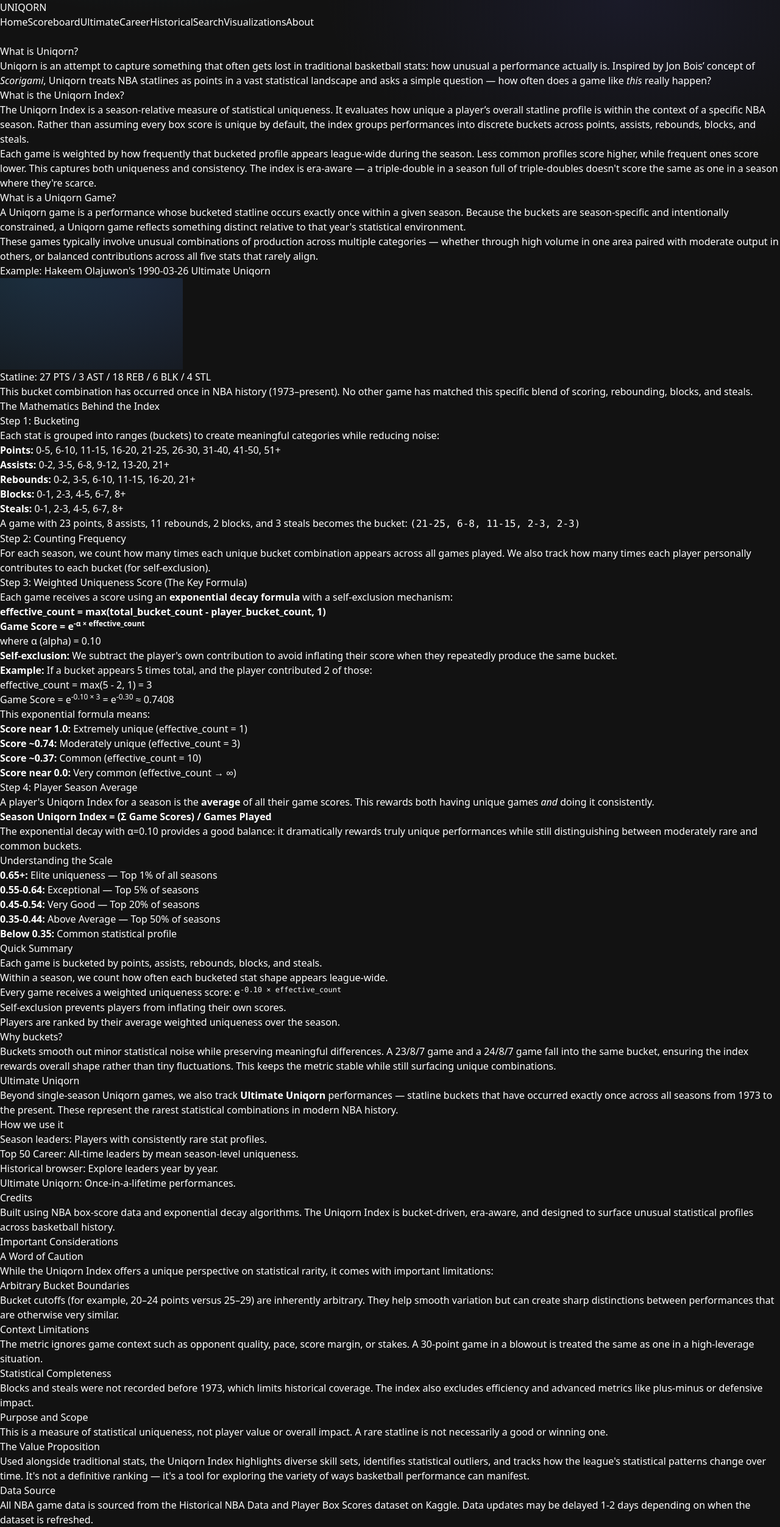
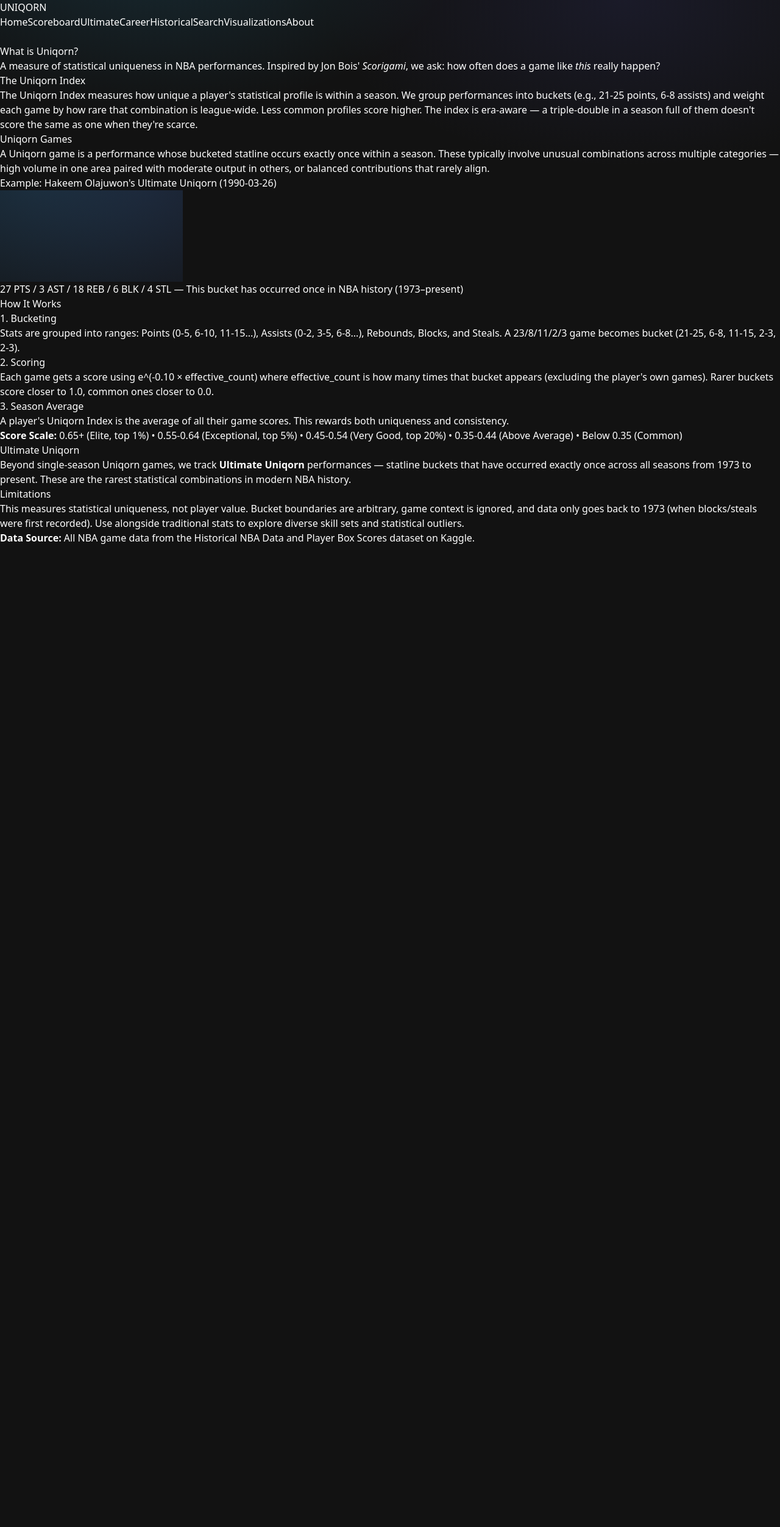
Before and after one commit to dpg326/uniqorn, a Next.js app in the folder uniqorn-frontend/: page /about in a window 1280 px wide. Shown: the whole page at 61% size. After the commit the page ends 894 px from the top, so only its background shows below. Built offline with nearby package versions, Linux system fonts and the light colour scheme.

Commit message:
Redesign About page - cleaner layout, simplified content, single consistent styling

```diff
--- a/uniqorn-frontend/src/app/about/page.tsx
+++ b/uniqorn-frontend/src/app/about/page.tsx
@@ -1,193 +1,102 @@
-import Image from 'next/image';
-
 export default function Page() {
   return (
-    <div className="prose prose-invert prose-sky max-w-none rounded-xl border border-sky-500/30 bg-zinc-950/40 p-6 shadow-[0_0_0_1px_rgba(56,189,248,0.08)]">
-      <h1 className="text-sky-100">What is Uniqorn?</h1>
+    <div className="max-w-4xl mx-auto space-y-8">
+      {/* Hero */}
+      <div className="text-center space-y-4">
+        <h1 className="text-3xl md:text-4xl font-bold text-sky-100">What is Uniqorn?</h1>
+        <p className="text-lg text-zinc-300 max-w-2xl mx-auto">
+          A measure of statistical uniqueness in NBA performances. Inspired by Jon Bois' <em>Scorigami</em>, we ask: how often does a game like <em>this</em> really happen?
+        </p>
+      </div>
 
-      <p>
-        Uniqorn is an attempt to capture something that often gets lost in traditional basketball stats: how unusual a performance actually is. Inspired by Jon Bois’ concept of <em>Scorigami</em>, Uniqorn treats NBA statlines as points in a vast statistical landscape and asks a simple question — how often does a game like <em>this</em> really happen?
+      {/* Main Content Card */}
+      <div className="rounded-xl border border-sky-400/20 bg-zinc-900/60 backdrop-blur-sm p-6 md:p-8 space-y-8">
+
+        {/* The Index */}
+        <section className="space-y-3">
+          <h2 className="text-2xl font-semibold text-sky-200">The Uniqorn Index</h2>
+          <p className="text-zinc-300 leading-relaxed">
+            The Uniqorn Index measures how unique a player's statistical profile is within a season. We group performances into buckets (e.g., 21-25 points, 6-8 assists) and weight each game by how rare that combination is league-wide. Less common profiles score higher. The index is era-aware — a triple-double in a season full of them doesn't score the same as one when they're scarce.
           </p>
+        </section>
 
-      <h2 className="text-sky-200">What is the Uniqorn Index?</h2>
-      <p>
-        The Uniqorn Index is a season-relative measure of statistical uniqueness. It evaluates how unique a player’s overall statline profile is within the context of a specific NBA season. Rather than assuming every box score is unique by default, the index groups performances into discrete buckets across points, assists, rebounds, blocks, and steals.
+        {/* Uniqorn Games */}
+        <section className="space-y-3">
+          <h2 className="text-2xl font-semibold text-sky-200">Uniqorn Games</h2>
+          <p className="text-zinc-300 leading-relaxed">
+            A Uniqorn game is a performance whose bucketed statline occurs exactly once within a season. These typically involve unusual combinations across multiple categories — high volume in one area paired with moderate output in others, or balanced contributions that rarely align.
           </p>
-      <p>
-        Each game is weighted by how frequently that bucketed profile appears league-wide during the season. Less common profiles score higher, while frequent ones score lower. This captures both uniqueness and consistency. The index is era-aware — a triple-double in a season full of triple-doubles doesn't score the same as one in a season where they're scarce.
-      </p>
+        </section>
 
-      <h2 className="text-sky-200">What is a Uniqorn Game?</h2>
-      <p>
-        A Uniqorn game is a performance whose bucketed statline occurs exactly once within a given season. Because the buckets are season-specific and intentionally constrained, a Uniqorn game reflects something distinct relative to that year's statistical environment.
-      </p>
-      <p>
-        These games typically involve unusual combinations of production across multiple categories — whether through high volume in one area paired with moderate output in others, or balanced contributions across all five stats that rarely align.
-      </p>
-
-      <div className="my-6 flex flex-col items-center gap-2">
-        <p className="text-sm text-zinc-400 italic">Example: Hakeem Olajuwon's 1990-03-26 Ultimate Uniqorn</p>
-        <div className="relative w-full max-w-md aspect-square rounded-lg overflow-hidden border border-sky-500/20 bg-zinc-900/40">
+        {/* Example Chart */}
+        <section className="flex flex-col items-center gap-3 py-4">
+          <p className="text-sm text-zinc-400 italic">Example: Hakeem Olajuwon's Ultimate Uniqorn (1990-03-26)</p>
+          <div className="relative w-full max-w-md aspect-square rounded-lg overflow-hidden border border-sky-400/20">
             <iframe
               src="/api/generate-chart?firstName=Hakeem&lastName=Olajuwon&game_date=1990-03-26&points=27&assists=3&rebounds=18&blocks=6&steals=4&isUltimate=true"
               title="Hakeem Olajuwon Ultimate Uniqorn radar chart"
               className="w-full h-full border-none"
             />
           </div>
-        <p className="text-xs text-zinc-400 max-w-prose text-center">
-          Statline: 27 PTS / 3 AST / 18 REB / 6 BLK / 4 STL<br />
-          This bucket combination has occurred once in NBA history (1973–present). No other game has matched this specific blend of scoring, rebounding, blocks, and steals.
+          <p className="text-xs text-zinc-400 text-center">
+            27 PTS / 3 AST / 18 REB / 6 BLK / 4 STL — This bucket has occurred once in NBA history (1973–present)
+          </p>
+        </section>
+
+        {/* How It Works */}
+        <section className="space-y-4">
+          <h2 className="text-2xl font-semibold text-sky-200">How It Works</h2>
+
+          <div className="space-y-3">
+            <div>
+              <h3 className="text-lg font-medium text-sky-300 mb-2">1. Bucketing</h3>
+              <p className="text-zinc-300 text-sm leading-relaxed">
+                Stats are grouped into ranges: Points (0-5, 6-10, 11-15...), Assists (0-2, 3-5, 6-8...), Rebounds, Blocks, and Steals. A 23/8/11/2/3 game becomes bucket (21-25, 6-8, 11-15, 2-3, 2-3).
               </p>
             </div>
 
-      <h2 className="text-sky-200">The Mathematics Behind the Index</h2>
-
-      <h3 className="text-sky-300">Step 1: Bucketing</h3>
-      <p>
-        Each stat is grouped into ranges (buckets) to create meaningful categories while reducing noise:
-      </p>
-      <ul>
-        <li><strong>Points:</strong> 0-5, 6-10, 11-15, 16-20, 21-25, 26-30, 31-40, 41-50, 51+</li>
-        <li><strong>Assists:</strong> 0-2, 3-5, 6-8, 9-12, 13-20, 21+</li>
-        <li><strong>Rebounds:</strong> 0-2, 3-5, 6-10, 11-15, 16-20, 21+</li>
-        <li><strong>Blocks:</strong> 0-1, 2-3, 4-5, 6-7, 8+</li>
-        <li><strong>Steals:</strong> 0-1, 2-3, 4-5, 6-7, 8+</li>
-      </ul>
-      <p>
-        A game with 23 points, 8 assists, 11 rebounds, 2 blocks, and 3 steals becomes the bucket: <code>(21-25, 6-8, 11-15, 2-3, 2-3)</code>
-      </p>
-
-      <h3 className="text-sky-300">Step 2: Counting Frequency</h3>
-      <p>
-        For each season, we count how many times each unique bucket combination appears across all games played. We also track how many times each player personally contributes to each bucket (for self-exclusion).
-      </p>
-
-      <h3 className="text-sky-300">Step 3: Weighted Uniqueness Score (The Key Formula)</h3>
-      <p>
-        Each game receives a score using an <strong>exponential decay formula</strong> with a self-exclusion mechanism:
-      </p>
-      <div className="bg-zinc-800/60 border border-sky-500/20 rounded-lg p-4 my-4 font-mono text-sm">
-        <p className="text-center mb-3">
-          <strong>effective_count = max(total_bucket_count - player_bucket_count, 1)</strong>
-        </p>
-        <p className="text-center">
-          <strong>Game Score = e<sup>-α × effective_count</sup></strong>
-        </p>
-        <p className="text-center text-zinc-400 text-xs mt-2">
-          where α (alpha) = 0.10
+            <div>
+              <h3 className="text-lg font-medium text-sky-300 mb-2">2. Scoring</h3>
+              <p className="text-zinc-300 text-sm leading-relaxed">
+                Each game gets a score using <span className="font-mono text-sky-400">e^(-0.10 × effective_count)</span> where effective_count is how many times that bucket appears (excluding the player's own games). Rarer buckets score closer to 1.0, common ones closer to 0.0.
               </p>
             </div>
-      <p>
-        <strong>Self-exclusion:</strong> We subtract the player's own contribution to avoid inflating their score when they repeatedly produce the same bucket.
-      </p>
-      <p>
-        <strong>Example:</strong> If a bucket appears 5 times total, and the player contributed 2 of those:
-      </p>
-      <ul>
-        <li>effective_count = max(5 - 2, 1) = 3</li>
-        <li>Game Score = e<sup>-0.10 × 3</sup> = e<sup>-0.30</sup> ≈ 0.7408</li>
-      </ul>
-      <p>
-        This exponential formula means:
-      </p>
-      <ul>
-        <li><strong>Score near 1.0:</strong> Extremely unique (effective_count = 1)</li>
-        <li><strong>Score ~0.74:</strong> Moderately unique (effective_count = 3)</li>
-        <li><strong>Score ~0.37:</strong> Common (effective_count = 10)</li>
-        <li><strong>Score near 0.0:</strong> Very common (effective_count → ∞)</li>
-      </ul>
 
-      <h3 className="text-sky-300">Step 4: Player Season Average</h3>
-      <p>
-        A player's Uniqorn Index for a season is the <strong>average</strong> of all their game scores. This rewards both having unique games <em>and</em> doing it consistently.
-      </p>
-      <div className="bg-zinc-800/60 border border-sky-500/20 rounded-lg p-4 my-4 font-mono text-sm">
-        <p className="text-center">
-          <strong>Season Uniqorn Index = (Σ Game Scores) / Games Played</strong>
+            <div>
+              <h3 className="text-lg font-medium text-sky-300 mb-2">3. Season Average</h3>
+              <p className="text-zinc-300 text-sm leading-relaxed">
+                A player's Uniqorn Index is the average of all their game scores. This rewards both uniqueness and consistency.
               </p>
             </div>
-      <p>
-        The exponential decay with α=0.10 provides a good balance: it dramatically rewards truly unique performances while still distinguishing between moderately rare and common buckets.
-      </p>
-
-      <h3 className="text-sky-300">Understanding the Scale</h3>
-      <div className="bg-gradient-to-r from-sky-900/40 to-purple-900/40 border border-sky-500/30 rounded-lg p-4 my-4">
-        <ul className="space-y-2 my-0">
-          <li><strong>0.65+:</strong> Elite uniqueness — Top 1% of all seasons</li>
-          <li><strong>0.55-0.64:</strong> Exceptional — Top 5% of seasons</li>
-          <li><strong>0.45-0.54:</strong> Very Good — Top 20% of seasons</li>
-          <li><strong>0.35-0.44:</strong> Above Average — Top 50% of seasons</li>
-          <li><strong>Below 0.35:</strong> Common statistical profile</li>
-        </ul>
           </div>
 
-      <h2 className="text-sky-200">Quick Summary</h2>
-      <ul>
-        <li>Each game is bucketed by points, assists, rebounds, blocks, and steals.</li>
-        <li>Within a season, we count how often each bucketed stat shape appears league-wide.</li>
-        <li>Every game receives a weighted uniqueness score: <code>e<sup>-0.10 × effective_count</sup></code></li>
-        <li>Self-exclusion prevents players from inflating their own scores.</li>
-        <li>Players are ranked by their average weighted uniqueness over the season.</li>
-      </ul>
+          <div className="border-t border-zinc-700 pt-4 mt-4">
+            <p className="text-sm text-zinc-400">
+              <strong className="text-zinc-300">Score Scale:</strong> 0.65+ (Elite, top 1%) • 0.55-0.64 (Exceptional, top 5%) • 0.45-0.54 (Very Good, top 20%) • 0.35-0.44 (Above Average) • Below 0.35 (Common)
+            </p>
+          </div>
+        </section>
 
-      <h2 className="text-sky-200">Why buckets?</h2>
-      <p>
-        Buckets smooth out minor statistical noise while preserving meaningful differences. A 23/8/7 game and a 24/8/7 game fall into the same bucket, ensuring the index rewards overall shape rather than tiny fluctuations. This keeps the metric stable while still surfacing unique combinations.
+        {/* Ultimate Uniqorn */}
+        <section className="space-y-3">
+          <h2 className="text-2xl font-semibold text-sky-200">Ultimate Uniqorn</h2>
+          <p className="text-zinc-300 leading-relaxed">
+            Beyond single-season Uniqorn games, we track <strong>Ultimate Uniqorn</strong> performances — statline buckets that have occurred exactly once across all seasons from 1973 to present. These are the rarest statistical combinations in modern NBA history.
           </p>
+        </section>
 
-      <h2 className="text-sky-200">Ultimate Uniqorn</h2>
-      <p>
-        Beyond single-season Uniqorn games, we also track <strong>Ultimate Uniqorn</strong> performances — statline buckets that have occurred exactly once across all seasons from 1973 to the present. These represent the rarest statistical combinations in modern NBA history.
+        {/* Limitations */}
+        <section className="space-y-3 border-t border-zinc-700 pt-6">
+          <h2 className="text-2xl font-semibold text-sky-200">Limitations</h2>
+          <p className="text-zinc-300 text-sm leading-relaxed">
+            This measures statistical uniqueness, not player value. Bucket boundaries are arbitrary, game context is ignored, and data only goes back to 1973 (when blocks/steals were first recorded). Use alongside traditional stats to explore diverse skill sets and statistical outliers.
           </p>
+        </section>
 
-      <h2 className="text-sky-200">How we use it</h2>
-      <ul>
-        <li>Season leaders: Players with consistently rare stat profiles.</li>
-        <li>Top 50 Career: All-time leaders by mean season-level uniqueness.</li>
-        <li>Historical browser: Explore leaders year by year.</li>
-        <li>Ultimate Uniqorn: Once-in-a-lifetime performances.</li>
-      </ul>
-
-      <h2 className="text-sky-200">Credits</h2>
-      <p>
-        Built using NBA box-score data and exponential decay algorithms. The Uniqorn Index is bucket-driven, era-aware, and designed to surface unusual statistical profiles across basketball history.
-      </p>
-
-      <h2 className="text-sky-200">Important Considerations</h2>
-      <div className="bg-zinc-800/40 border border-sky-500/20 rounded-lg p-4 my-4">
-        <h3 className="text-sky-300 font-semibold mb-2">A Word of Caution</h3>
-        <p className="text-zinc-300 mb-3">
-          While the Uniqorn Index offers a unique perspective on statistical rarity, it comes with important limitations:
-        </p>
-
-        <h4 className="text-sky-200 font-medium mb-1">Arbitrary Bucket Boundaries</h4>
-        <p className="text-zinc-300 mb-3">
-          Bucket cutoffs (for example, 20–24 points versus 25–29) are inherently arbitrary. They help smooth variation but can create sharp distinctions between performances that are otherwise very similar.
-        </p>
-
-        <h4 className="text-sky-200 font-medium mb-1">Context Limitations</h4>
-        <p className="text-zinc-300 mb-3">
-          The metric ignores game context such as opponent quality, pace, score margin, or stakes. A 30-point game in a blowout is treated the same as one in a high-leverage situation.
-        </p>
-
-        <h4 className="text-sky-200 font-medium mb-1">Statistical Completeness</h4>
-        <p className="text-zinc-300 mb-3">
-          Blocks and steals were not recorded before 1973, which limits historical coverage. The index also excludes efficiency and advanced metrics like plus-minus or defensive impact.
-        </p>
-
-        <h4 className="text-sky-200 font-medium mb-1">Purpose and Scope</h4>
-        <p className="text-zinc-300 mb-3">
-          This is a measure of statistical uniqueness, not player value or overall impact. A rare statline is not necessarily a good or winning one.
-        </p>
-
-        <h4 className="text-sky-200 font-medium mb-1">The Value Proposition</h4>
-        <p className="text-zinc-300">
-          Used alongside traditional stats, the Uniqorn Index highlights diverse skill sets, identifies statistical outliers, and tracks how the league's statistical patterns change over time. It's not a definitive ranking — it's a tool for exploring the variety of ways basketball performance can manifest.
-        </p>
-
-        <h4 className="text-sky-200 font-medium mb-1 mt-4">Data Source</h4>
-        <p className="text-zinc-300">
-          All NBA game data is sourced from the{' '}
+        {/* Data Source */}
+        <section className="space-y-2 text-sm">
+          <p className="text-zinc-400">
+            <strong className="text-zinc-300">Data Source:</strong> All NBA game data from the{' '}
             <a
               href="https://www.kaggle.com/datasets/eoinamoore/historical-nba-data-and-player-box-scores"
               target="_blank"
@@ -196,8 +105,9 @@
             >
               Historical NBA Data and Player Box Scores dataset
             </a>
-          {' '}on Kaggle. Data updates may be delayed 1-2 days depending on when the dataset is refreshed.
+            {' '}on Kaggle.
           </p>
+        </section>
       </div>
     </div>
   );
```
Lines whose indentation alone changed are shown as unchanged.
